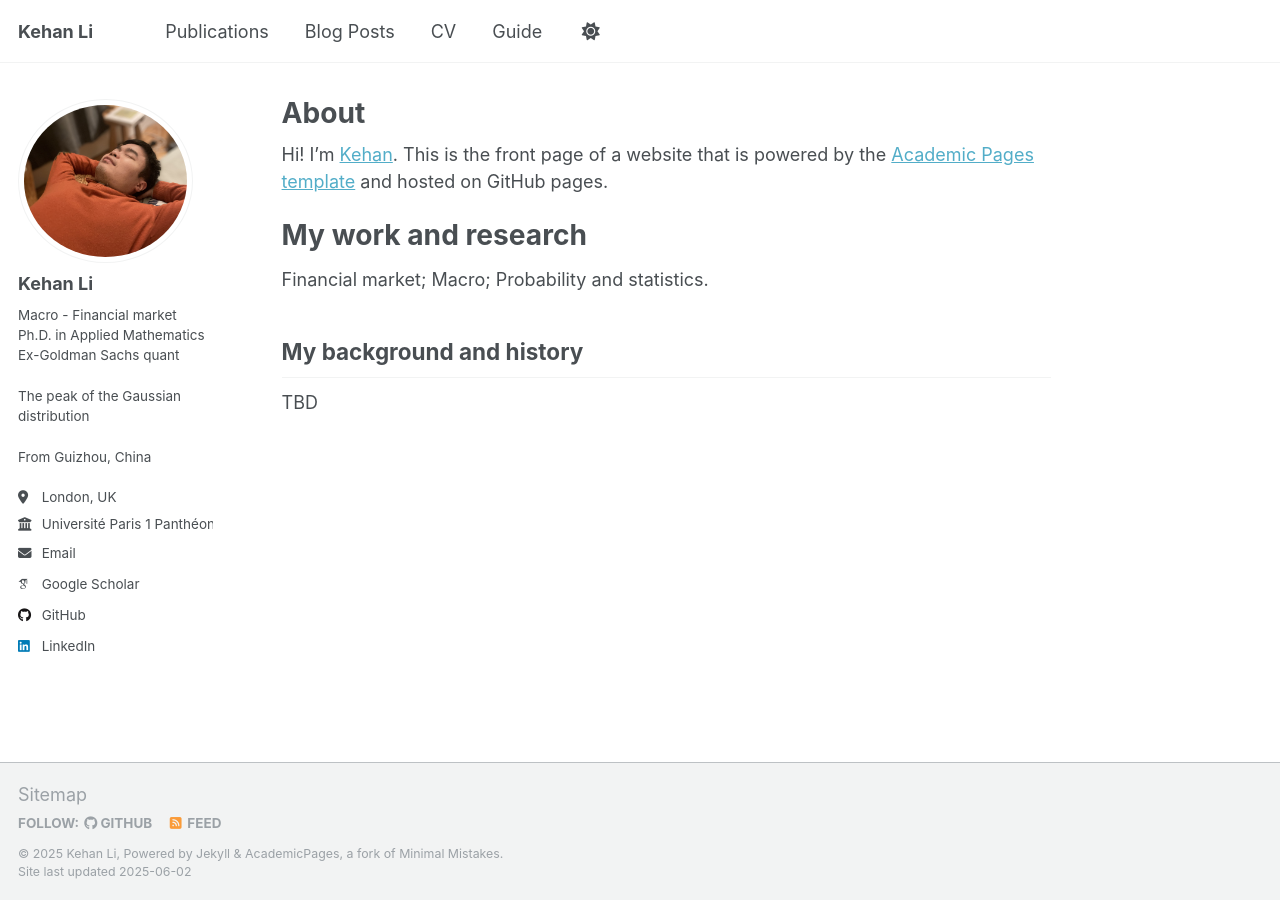
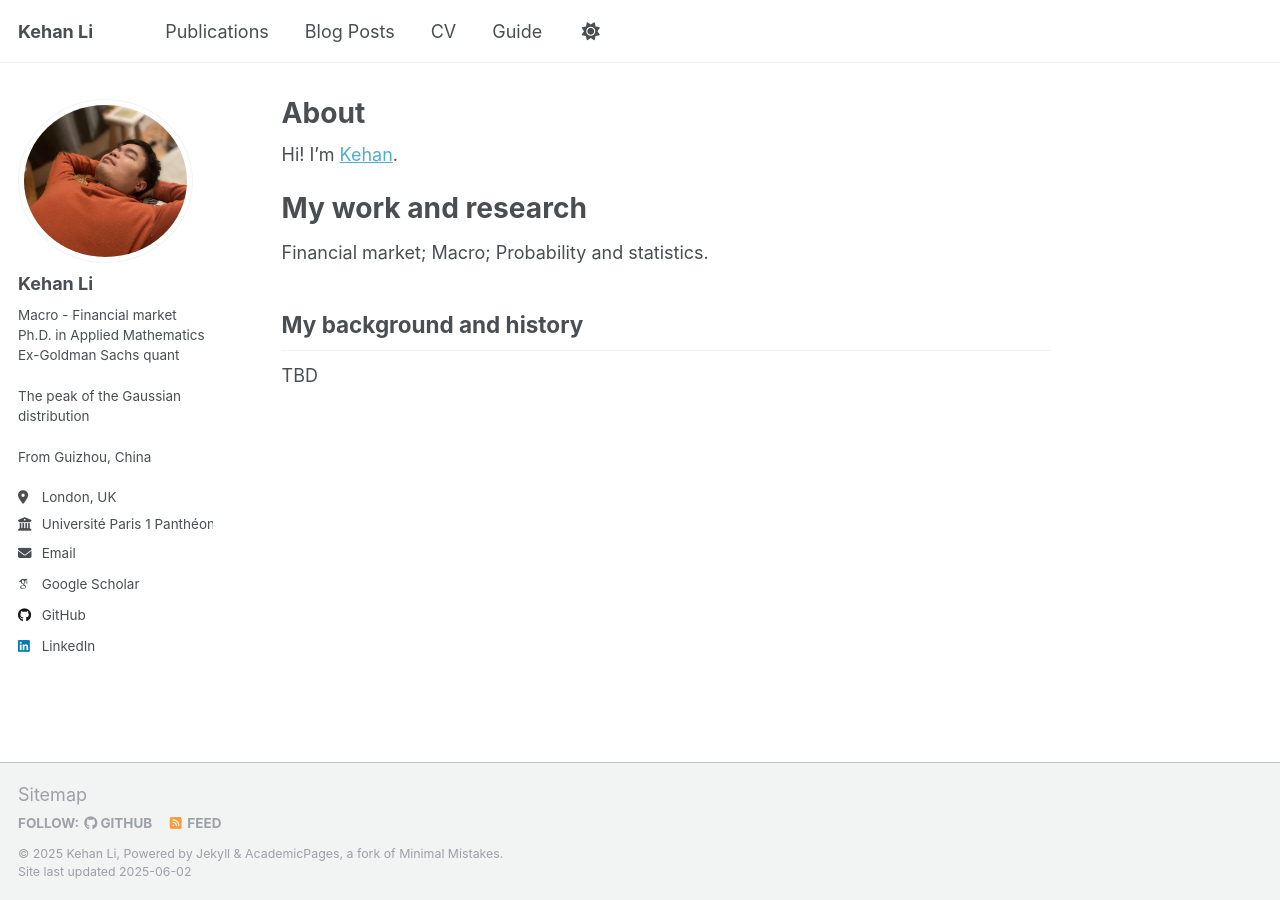
Before and after one commit to KehanLi-1123/KehanLi.github.io, a Jekyll site: the page built from _pages/about.md, in a window 1280 px wide. Built offline with Jekyll 4.4.1, drawn with Linux system fonts in a browser that asks for light colours; some web fonts are replaced.

Commit message:
Update about.md

```diff
--- a/_pages/about.md
+++ b/_pages/about.md
@@ -6,8 +6,7 @@ redirect_from:
   - /about/
   - /about.html
 ---
-Hi! I’m [Kehan]([https://github.com/academicpages/academicpages.github.io](https://www.linkedin.com/in/kehanli/)).
-This is the front page of a website that is powered by the [Academic Pages template](https://github.com/academicpages/academicpages.github.io) and hosted on GitHub pages.
+Hi! I’m [Kehan](https://www.linkedin.com/in/kehanli/).
 
 My work and research
 ======
```
